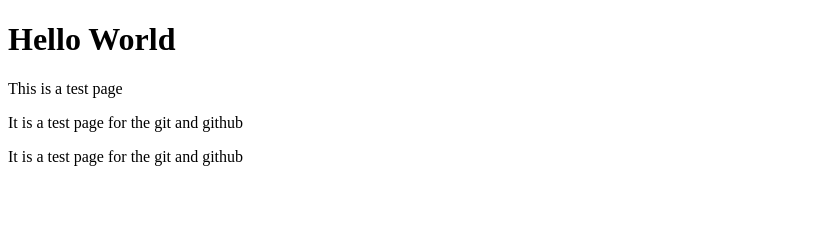
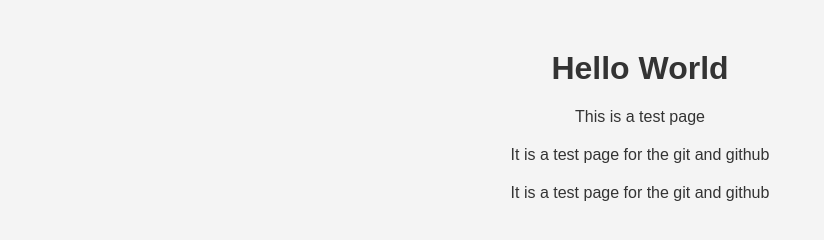
Before and after one commit to shijina-es/test, a plain HTML site: page index.html in a window 1280 px wide. Shown: the whole page, without its empty margins (0-824 px from the left). Drawn offline with Linux system fonts and the light colour scheme.

Commit message:
add some changes

```diff
--- a/index.html
+++ b/index.html
@@ -4,6 +4,24 @@
     <meta charset="UTF-8">
     <meta name="viewport" content="width=device-width, initial-scale=1.0">
     <title>Test page</title>
+    <style>
+        body {
+            font-family: Arial, sans-serif;
+            margin: 0;
+            padding: 0;
+            background-color: #f4f4f4;
+        }
+        h1 {
+            color: #333;
+            text-align: center;
+            margin-top: 50px;
+        }
+        p {
+            color: #333;
+            text-align: center;
+            margin-top: 20px;
+        }
+    </style>
 </head>
 <body>
     <h1>Hello World</h1>
```
